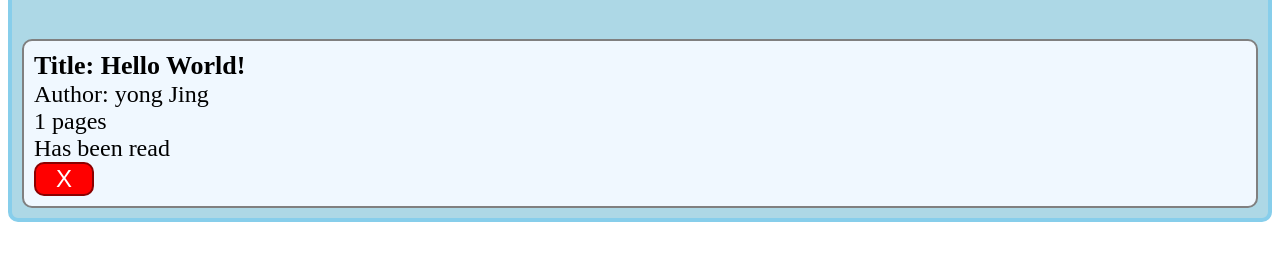
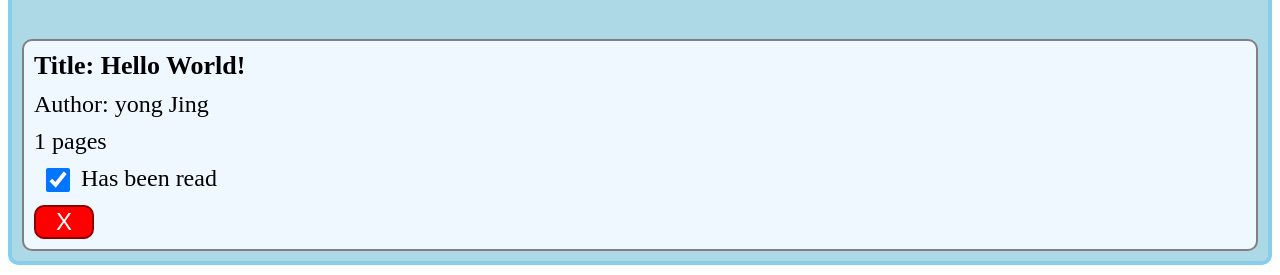
Before and after one commit to gohyongjing/odin-library, a plain HTML site: page index.html in a window 1280 px wide. Shown: the part 525-800 px from the top of the page. Drawn offline with Linux system fonts and the light colour scheme.

Commit message:
Add checkbox indicating read or unread book

```diff
--- a/script.js
+++ b/script.js
@@ -2,6 +2,7 @@ let library = (() => {
     let _books = [];
 
     let _makeBook = (name, author, pages, hasRead) => {
+        pages = Number(pages);
         return {name, author, pages, hasRead};
     };
 
@@ -42,7 +43,20 @@ let webpage = ((doc, lib) => {
         numPagesDiv.innerText = `${book.pages} pages`;
         let hasReadDiv = doc.createElement('div');
         hasReadDiv.classList.add("hasRead");
-        hasReadDiv.innerText = book.hasRead ? 'Has been read' : 'Has not been read';
+
+        let hasReadText = doc.createElement('div');
+        hasReadText.innerText = book.hasRead ? 'Has been read' : 'Has not been read';
+
+        let readCheckbox = document.createElement("INPUT");
+        readCheckbox.setAttribute("type", "checkbox");
+        readCheckbox.checked = book.hasRead;
+        readCheckbox.addEventListener("change", (e) => {
+            book.hasRead = readCheckbox.checked;
+            hasReadText.innerText = book.hasRead ? 'Has been read' : 'Has not been read';
+        });
+
+        hasReadDiv.appendChild(readCheckbox);
+        hasReadDiv.appendChild(hasReadText);
 
         let removeButton = doc.createElement("button");
         removeButton.innerText = "X";
--- a/style.css
+++ b/style.css
@@ -2,6 +2,10 @@ body {
     display: flex;
     flex-direction: column;
     gap: 50px;
+}
+
+input[type="checkbox"] {
+    height: 24px;
 }
 
 form, .books {
@@ -41,11 +45,22 @@ input[type="button"] {
     border-radius: 10px;
     background-color: aliceblue;
     font-size: 24px;
+    display: flex;
+    flex-direction: column;
+    gap: 10px;
 }
 
-.title {
+.book .title {
     font-size: 26px;
     font-weight: 600;
+}
+
+.book > div {
+    display: flex;
+}
+
+.book > div > input[type="checkbox"] {
+    width: 40px;
 }
 
 .book button {
```
